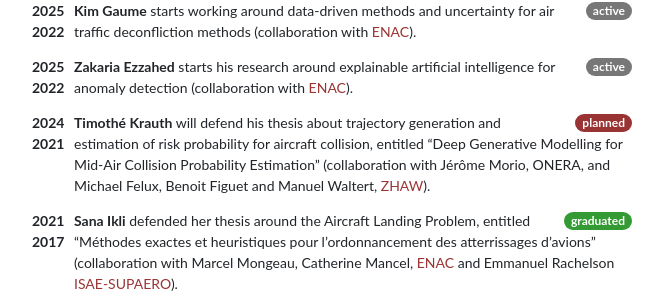
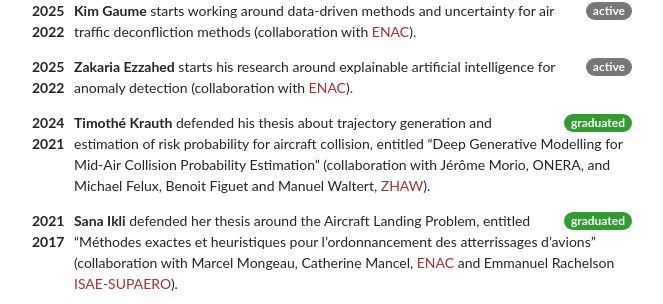
Before and after one commit to xoolive/xoolive.github.io, a Jekyll site: the page built from _pages/research.md, in a window 1280 px wide. Shown: the part 1054-1358 px from the top of the page, without its empty margins (287-950 px from the left). Built offline with Jekyll 4.4.1, drawn with Linux system fonts in a browser that asks for light colours; nearby versions of some CDN libraries; some web fonts are replaced; a script that is not in the unit is left out.

Commit message:
timothe graduate

```diff
--- a/_pages/research.md
+++ b/_pages/research.md
@@ -55,7 +55,7 @@ See also on [Google Scholar](https://scholar.google.fr/citations?user=mUHbacsAAA
 
 <span class="float-left year">2025<br/>2022</span><span class="badge float-right">active</span> **Zakaria Ezzahed** starts his research around explainable artificial intelligence for anomaly detection (collaboration with [ENAC](https://www.enac.fr/en)).
 
-<span class="float-left year">2024<br/>2021</span><span class="badge paper float-right">planned</span> **Timothé Krauth** will defend his thesis about trajectory generation and estimation of risk probability for aircraft collision, entitled "Deep Generative Modelling for Mid-Air Collision
+<span class="float-left year">2024<br/>2021</span><span class="badge graduated float-right">graduated</span> **Timothé Krauth** defended his thesis about trajectory generation and estimation of risk probability for aircraft collision, entitled "Deep Generative Modelling for Mid-Air Collision
 Probability Estimation" (collaboration with Jérôme Morio, ONERA, and Michael Felux, Benoit Figuet and Manuel Waltert, [ZHAW](https://www.zhaw.ch/de/hochschule/)).
 
 <span class="float-left year">2021<br/>2017</span><span class="badge graduated float-right">graduated</span> **Sana Ikli** defended her thesis around the Aircraft Landing Problem, entitled "Méthodes exactes et heuristiques pour l'ordonnancement des atterrissages d'avions"
--- a/extra/biblio.bib
+++ b/extra/biblio.bib
@@ -146,6 +146,7 @@
   booktitle = {Proceedings of the 11th {{International Conference}} for {{Research}} in {{Air Transportation}}},
   author = {Gaume, Kim and Alligier, Richard and Durand, Nicolas and Gianazza, David and Olive, Xavier},
   year = {2024},
+  month = jul,
   address = {Singapore}
 }
 
@@ -306,6 +307,7 @@
   booktitle = {Proceedings of the 11th {{International Conference}} for {{Research}} in {{Air Transportation}}},
   author = {Olive, Xavier and Waltert, Manuel and Mori, Ryota and Mouyon, Philippe},
   year = {2024},
+  month = jul,
   address = {Singapore}
 }
 
```
